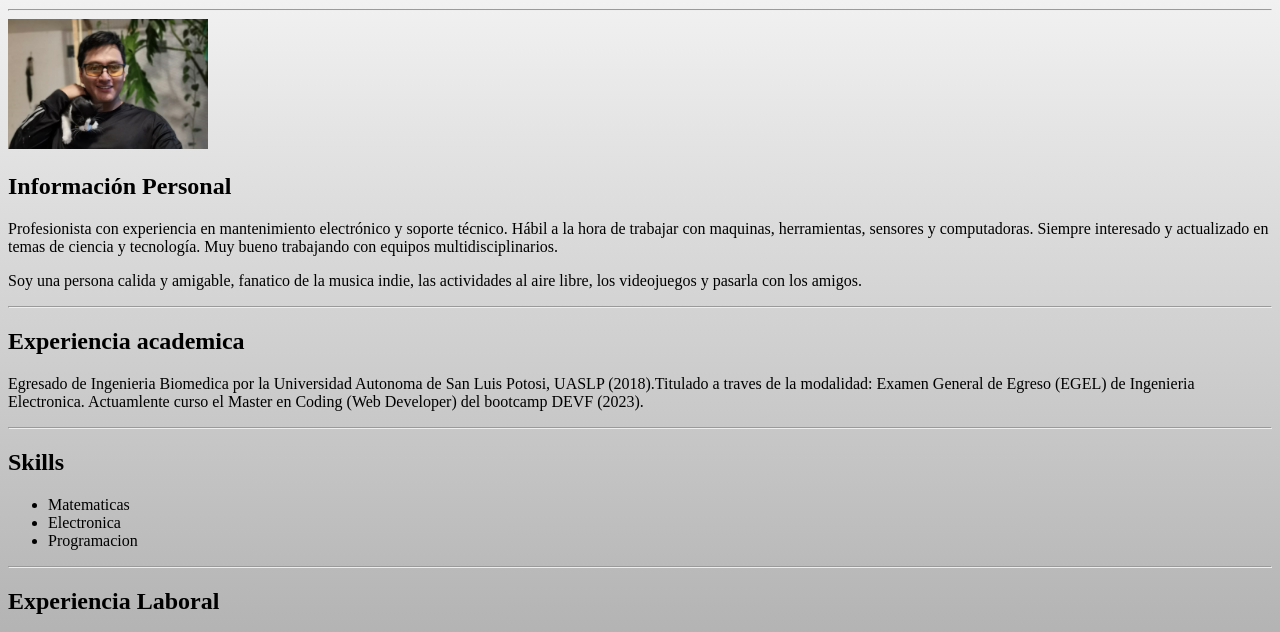
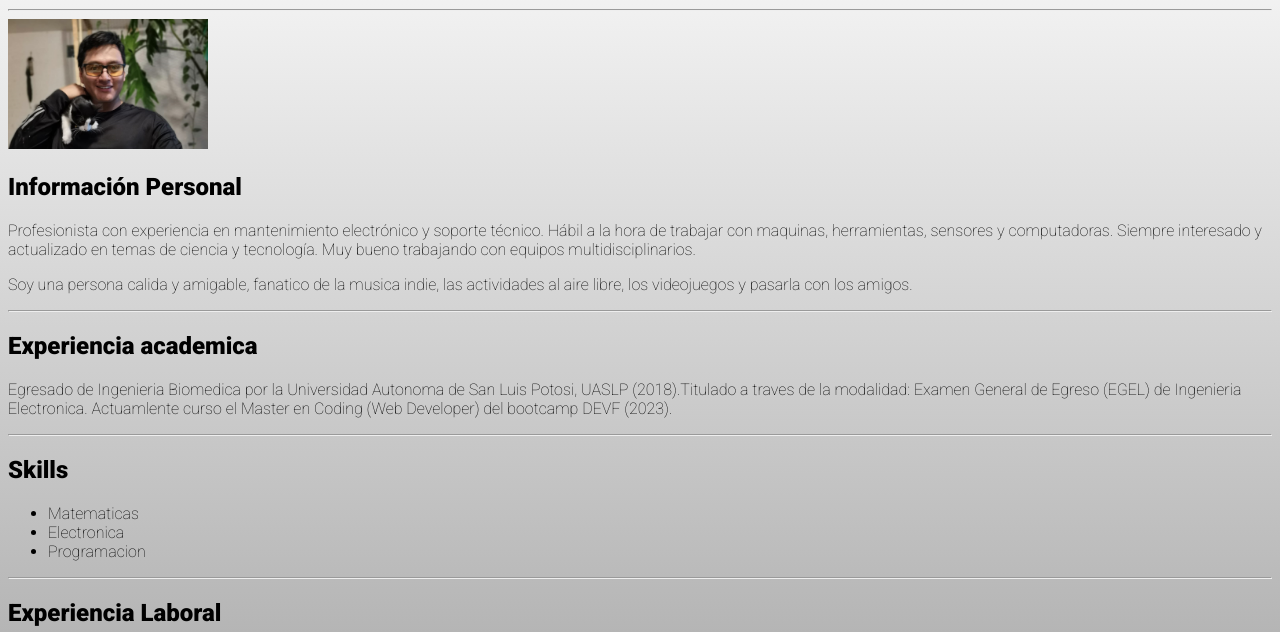
Before and after one commit to israelgodinez95/introalaweb-cv-devf, a plain HTML site: page CV.html in a window 1280 px wide. Shown: the part 144-776 px from the top of the page. Drawn offline with Linux system fonts and the light colour scheme.

Commit message:
agregando styles.css

```diff
--- a/CV.html
+++ b/CV.html
@@ -6,9 +6,10 @@
     <meta http-equiv="X-UA-Compatible" content="IE=edge">
     <meta name="viewport" content="width=device-width, initial-scale=1.0">
     <title>Mi CV</title>
+    <link rel="stylesheet" href="styles.css">
 </head>
 
-<body style="background: scroll linear-gradient(white,gray);">
+<body>
     <header>
        <!--<h1>Israel Godinez Bravo</h1>-->
        <img class="name" src="img/ISRAEL GODINEZ.png" alt="nombre" width="400">
--- /dev/null
+++ b/styles.css
@@ -0,0 +1,5 @@
+@import url('https://fonts.googleapis.com/css2?family=Roboto:wght@100;900&display=swap');
+
+body {
+    background: scroll linear-gradient(white,gray);
+    font-family: 'Roboto', sans-serif;
```
